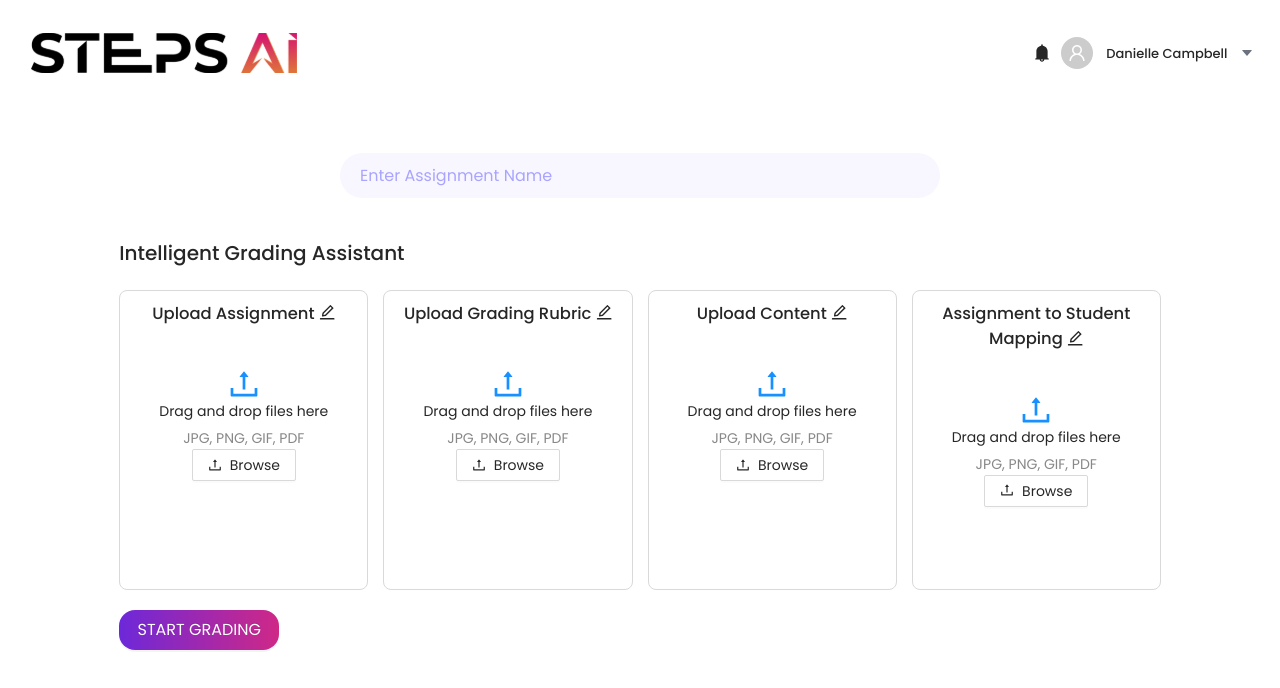
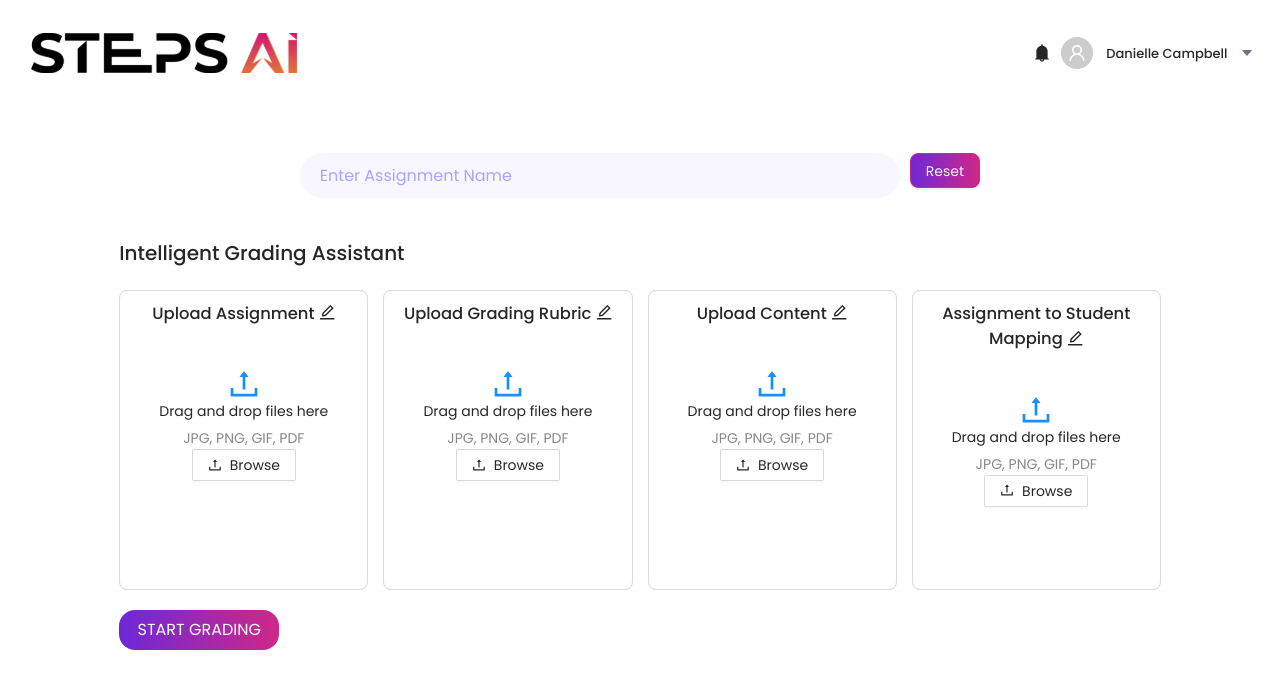
Before and after one commit to gopisuresh-dev2prod/grading-assistant, a React (Create React App) app: page /modify-assignment in a window 1280 px wide. Shown: the top 688 px of the page. Built offline with nearby package versions, Linux system fonts and the light colour scheme; sample sign-in values are in the browser's storage.

Commit message:
update EvaluationReportPage.js, ModifyAssignmentPage.js and ModifyAssignmentPage.scss

```diff
--- a/src/Pages/EvaluationReportPage/EvaluationReportPage.js
+++ b/src/Pages/EvaluationReportPage/EvaluationReportPage.js
@@ -11,7 +11,7 @@ import "./EvaluationReportPage.scss";
 import ChartCard from "./chartcard";
 import HistogramChart from "./HistogramChart";
 
-const EvaluationReportPage = () => {
+const EvaluationReportPage = ({assignmentName}) => {
   const chartOption = {
     title: {
       text: "Question-wise Marks Distribution",
@@ -72,7 +72,7 @@ const EvaluationReportPage = () => {
 
   return (
     <div className="evaluation-report-page">
-      <h1>Overall Evaluation Report</h1>
+      <h1>Overall Evaluation Report {">"} {assignmentName} </h1>
       <div className="stats-cards">
         <Card className="stat-card">
           <ShoppingCartOutlined className="icon" />
--- a/src/Pages/ModifyAssignmentPage/ModifyAssignmentPage.js
+++ b/src/Pages/ModifyAssignmentPage/ModifyAssignmentPage.js
@@ -16,6 +16,10 @@ const ModifyAssignmentPage = () => {
   });
   const [isGrading, setIsGrading] = useState(false);
   const [gradingComplete, setGradingComplete] = useState(false);
+
+  // Validation for enabling START GRADING button
+  const isStartGradingEnabled = assignmentName.trim() !== '' &&
+    Object.values(files).some(fileList => fileList.length > 0);
 
   const handleNameChange = (e) => {
     setAssignmentName(e.target.value);
@@ -51,6 +55,17 @@ const ModifyAssignmentPage = () => {
     fileList: files[type],
   });
 
+  const handleReset = () => {
+    setAssignmentName('');
+    setFiles({
+      assignment: [],
+      rubric: [],
+      content: [],
+      mapping: []
+    });
+    setGradingComplete(false);
+  };
+
   return (
     <>
       <Header />
@@ -63,6 +78,7 @@ const ModifyAssignmentPage = () => {
               value={assignmentName}
               onChange={handleNameChange}
             />
+            <Button type="primary" className="rest-grading-btn"  onClick={handleReset}>Reset</Button>
           </div>
           <h1 className="page-title">Intelligent Grading Assistant</h1>
           <div className="upload-grid">
@@ -99,7 +115,7 @@ const ModifyAssignmentPage = () => {
             size="large"
             className="start-grading-btn"
             onClick={handleStartGrading}
-            disabled={isGrading}
+            disabled={isGrading || !isStartGradingEnabled}
           >
             {isGrading ? 'GRADING...' : 'START GRADING'}
           </Button>
@@ -113,7 +129,7 @@ const ModifyAssignmentPage = () => {
 
           {gradingComplete && (
             <div className="evaluation-reports">
-              <EvaluationReportPage />
+              <EvaluationReportPage assignmentName={assignmentName} />
               <IndividualEvaluationReport />
             </div>
           )}
--- a/src/Pages/ModifyAssignmentPage/ModifyAssignmentPage.scss
+++ b/src/Pages/ModifyAssignmentPage/ModifyAssignmentPage.scss
@@ -95,7 +95,12 @@ justify-content: center;
     background: linear-gradient(90deg, #cf2887 0%, #6d28d9 100%);
   }
   }
-
+.rest-grading-btn{
+  background: linear-gradient(90deg, #6d28d9 0%, #cf2887 100%);
+  color: #fff;
+  height: 3.5rem;
+  border-radius: 8px;
+}
   .loading-skeletons {
     margin-top: 2rem;
   }
```
